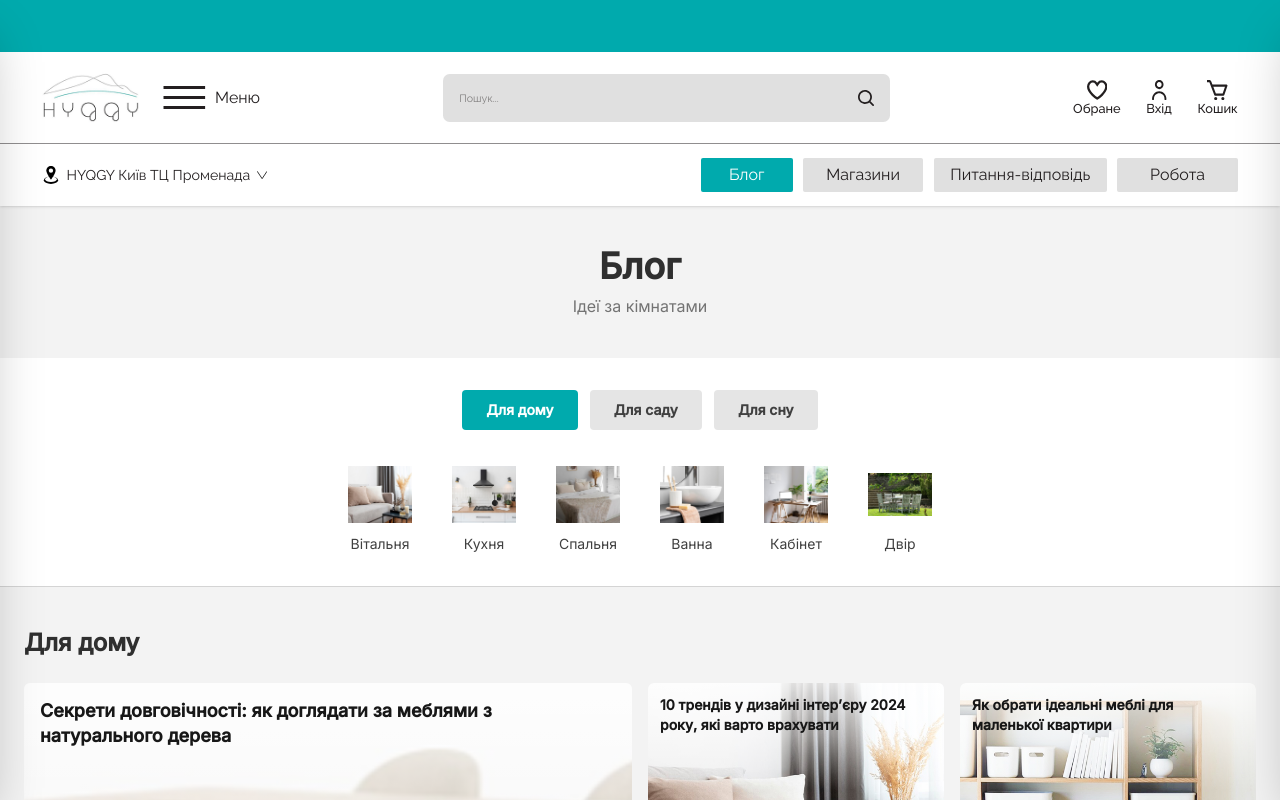
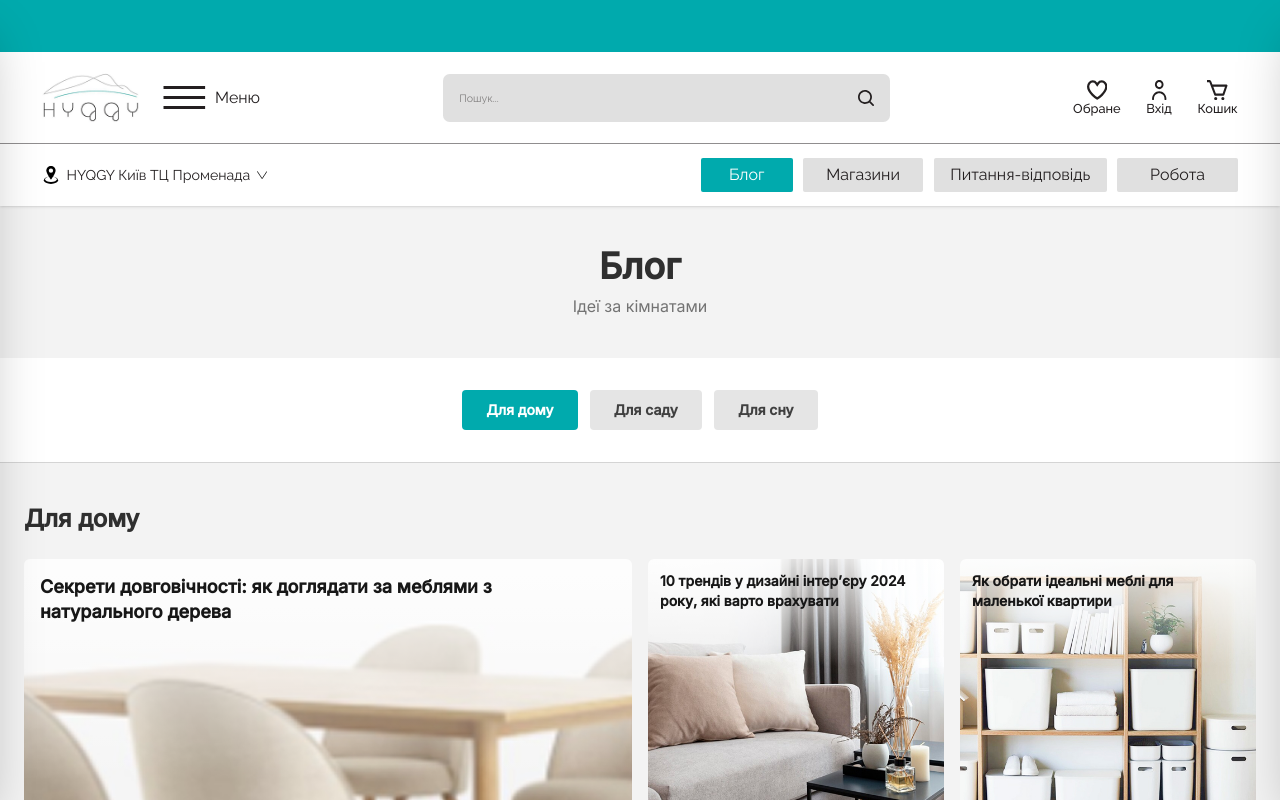
Before and after one commit to V88-crypto/jysk-devops-infra, a React (Vite) app in the folder jysk-project/frontend/: page /blog in a window 1280 px wide. Shown: the top 800 px of the page. Built offline with nearby package versions, Linux system fonts and the light colour scheme; no server answers.

Commit message:
refactor(blog): remove room filter row

```diff
--- a/jysk-project/frontend/src/features/blog/BlogListPage.tsx
+++ b/jysk-project/frontend/src/features/blog/BlogListPage.tsx
@@ -5,13 +5,11 @@ import { useAsyncData } from '@/shared/hooks/useAsyncData'
 import { blogPageService } from './api/blogPageService'
 import { blogCategoryTabs } from './mocks/blogCatalog'
 import { BlogCategorySection } from './components/BlogCategorySection'
-import { RoomFilterRow } from './components/RoomFilterRow'
 
 const sectionId = (tab: string) => `blog-section-${tab}`
 
 export function BlogListPage() {
   const { data: posts, isLoading } = useAsyncData(blogPageService.getCatalog)
-  const { data: roomFilters } = useAsyncData(blogPageService.getRoomFilters)
   const [activeTab, setActiveTab] = useState<string>(blogCategoryTabs[0])
 
   const handleTabClick = (tab: string) => {
@@ -46,8 +44,6 @@ export function BlogListPage() {
               </button>
             ))}
           </div>
-
-          <RoomFilterRow items={roomFilters ?? []} />
         </div>
 
         <div className="border-t border-neutral-300" />
--- a/jysk-project/frontend/src/features/blog/api/blogPageService.ts
+++ b/jysk-project/frontend/src/features/blog/api/blogPageService.ts
@@ -1,4 +1,4 @@
-import { blogCatalog, blogRoomFilters } from '@/features/blog/mocks/blogCatalog'
+import { blogCatalog } from '@/features/blog/mocks/blogCatalog'
 import type { BlogPost } from '@/shared/types/blog'
 import { mockDelay } from '@/shared/api/mockDelay'
 
@@ -18,10 +18,4 @@ export const blogPageService = {
 
     return post ? { ...post } : null
   },
-
-  async getRoomFilters() {
-    await mockDelay(API_DELAY_MS)
-
-    return blogRoomFilters.map((item) => ({ ...item }))
-  },
 }
--- a/jysk-project/frontend/src/features/blog/components/RoomFilterRow.tsx
+++ /dev/null
@@ -1,23 +0,0 @@
-import type { BlogRoomFilter } from '@/features/blog/types'
-
-interface RoomFilterRowProps {
-  items: BlogRoomFilter[]
-}
-
-export function RoomFilterRow({ items }: RoomFilterRowProps) {
-  return (
-    <div className="mt-8 flex flex-wrap justify-center gap-6 sm:gap-10">
-      {items.map((item) => (
-        <div key={item.id} className="flex flex-col items-center gap-2">
-          <img
-            src={item.imageUrl}
-            alt={item.name}
-            className="h-16 w-16 object-contain"
-          />
-
-          <span className="text-sm text-neutral-700">{item.name}</span>
-        </div>
-      ))}
-    </div>
-  )
-}
--- a/jysk-project/frontend/src/features/blog/mocks/blogCatalog.ts
+++ b/jysk-project/frontend/src/features/blog/mocks/blogCatalog.ts
@@ -1,18 +1,8 @@
 import type { BlogPost } from '@/shared/types/blog'
-import type { BlogRoomFilter } from '@/features/blog/types'
 import { blogImages as img } from '@/features/blog/data/blogImages'
 
 export const blogCategoryTabs = ['Для дому', 'Для саду', 'Для сну'] as const
 export type BlogCategoryTab = (typeof blogCategoryTabs)[number]
-
-export const blogRoomFilters: BlogRoomFilter[] = [
-  { id: 'living-room', name: 'Вітальня', imageUrl: img.livingRoom },
-  { id: 'kitchen', name: 'Кухня', imageUrl: img.kitchen },
-  { id: 'bedroom', name: 'Спальня', imageUrl: img.bedroom },
-  { id: 'bathroom', name: 'Ванна', imageUrl: img.bathroom },
-  { id: 'office', name: 'Кабінет', imageUrl: img.office },
-  { id: 'yard', name: 'Двір', imageUrl: img.gardenTableGrass },
-]
 
 type ContentBlocks = NonNullable<BlogPost['contentBlocks']>
 
--- a/jysk-project/frontend/src/features/blog/types.ts
+++ /dev/null
@@ -1,5 +0,0 @@
-export interface BlogRoomFilter {
-  id: string
-  name: string
-  imageUrl: string
-}
```
